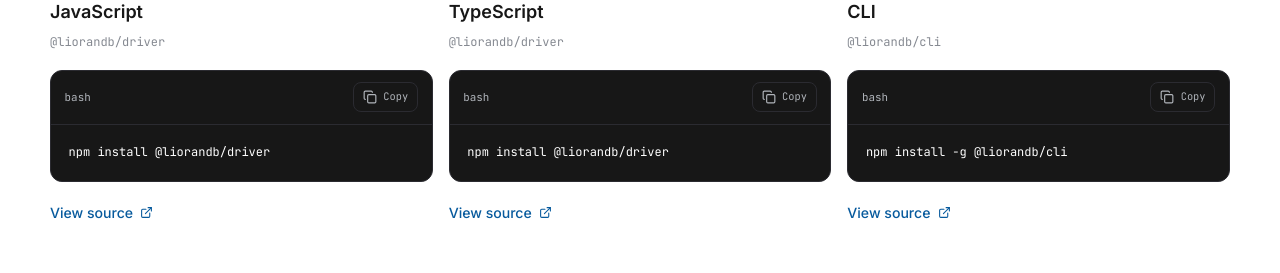
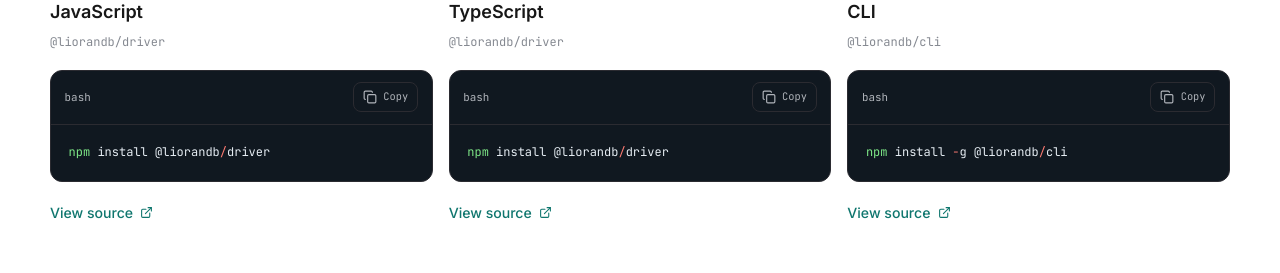
Before and after one commit to UltronTheAI/liorandb.com, a Next.js app: page /drivers in a window 1280 px wide. Shown: the part 613-886 px from the top of the page. Built offline with nearby package versions, Linux system fonts and the light colour scheme.

Commit message:
feat: enhance code syntax highlighting and improve copy functionality; refactor home page to utilize new terminal component

```diff
--- a/app/globals.css
+++ b/app/globals.css
@@ -19,11 +19,11 @@
   --color-hairline: #f0f0f3;
   --color-hairline-strong: #dcdee0;
   --color-hairline-dark: #2b2b31;
-  --color-accent: #0d74ce;
-  --color-accent-strong: #075a9d;
-  --color-accent-soft: #eaf3fb;
+  --color-accent: #0f766e;
+  --color-accent-strong: #0f766e;
+  --color-accent-soft: #d9f1ed;
   --color-warning: #ab6400;
-  --color-code: #171717;
+  --color-code: #101820;
   --color-code-border: #2b2b31;
   --color-success: #16a34a;
   --radius-xs: 4px;
@@ -57,11 +57,11 @@ html.dark {
   --color-hairline: #232328;
   --color-hairline-strong: #2e2e36;
   --color-hairline-dark: #303039;
-  --color-accent: #47c2ff;
-  --color-accent-strong: #8bdcff;
-  --color-accent-soft: #152a37;
+  --color-accent: #5eead4;
+  --color-accent-strong: #5eead4;
+  --color-accent-soft: #123c3a;
   --color-warning: #f59e0b;
-  --color-code: #101012;
+  --color-code: #0b1117;
   --color-code-border: #2e2e36;
   --color-success: #22c55e;
   color-scheme: dark;
@@ -76,13 +76,14 @@ html.dark {
 }
 
 * { box-sizing: border-box; }
-html { scroll-behavior: smooth; overflow-x: clip; }
-body { margin: 0; overflow-x: clip; background: var(--color-canvas); color: var(--color-ink); font-family: var(--font-ui); text-rendering: optimizeLegibility; -webkit-font-smoothing: antialiased; }
+html { scroll-behavior: smooth; }
+body { margin: 0; background: var(--color-canvas); color: var(--color-ink); font-family: var(--font-ui); text-rendering: optimizeLegibility; -webkit-font-smoothing: antialiased; }
 a, button { transition: color 160ms ease, background-color 160ms ease, border-color 160ms ease, opacity 160ms ease, transform 160ms ease; }
 a:focus-visible, button:focus-visible { outline: 2px solid var(--color-accent); outline-offset: 3px; }
 ::selection { background: var(--color-ink); color: var(--color-canvas); }
 
 .container-wide { width: min(100% - 2rem, 1180px); margin-inline: auto; }
+.grid > *, .flex > * { min-width: 0; }
 .site-header { position: sticky; top: 0; z-index: 40; border-bottom: 1px solid var(--color-hairline); background: var(--color-canvas); }
 .brand-mark { display: inline-flex; align-items: center; gap: .625rem; color: var(--color-ink); font-size: 1rem; font-weight: 600; letter-spacing: -.02em; }
 .brand-mark__glyph { display: grid; place-items: center; width: 1.75rem; height: 1.75rem; border-radius: var(--radius-sm); background: var(--color-ink); color: var(--color-canvas); font-family: var(--font-code); font-size: .8rem; }
@@ -111,9 +112,10 @@ a:focus-visible, button:focus-visible { outline: 2px solid var(--color-accent);
 .page-intro { border-bottom: 1px solid var(--color-hairline); padding: 5rem 0 4rem; }
 .hero-section { border-bottom: 1px solid var(--color-hairline); padding: 6rem 0 5.5rem; background: var(--color-canvas); }
 .hero-grid { display: grid; align-items: center; gap: 4rem; grid-template-columns: minmax(0, 1fr) minmax(360px, .88fr); }
-.hero-console { overflow: hidden; border: 1px solid var(--color-code-border); border-radius: var(--radius-lg); background: var(--color-code); color: var(--color-on-dark); }
-.hero-console__top { display: flex; align-items: center; gap: .55rem; border-bottom: 1px solid var(--color-code-border); padding: .8rem 1rem; color: var(--color-on-dark-soft); font-family: var(--font-code); font-size: .7rem; }
-.hero-console__body { padding: 1.35rem; }
+.terminal-surface { min-width: 0; max-width: 100%; border: 1px solid var(--color-code-border); border-radius: var(--radius-lg); background: var(--color-code); color: var(--color-on-dark); }
+.terminal-surface__header { display: flex; min-width: 0; align-items: center; justify-content: space-between; gap: .75rem; border-bottom: 1px solid var(--color-code-border); padding: .8rem 1rem; color: var(--color-on-dark-soft); font-family: var(--font-code); font-size: .7rem; }
+.terminal-surface__label { min-width: 0; overflow-wrap: anywhere; }
+.terminal-surface__body { max-width: 100%; margin: 0; overflow-x: auto; padding: 1.35rem; font-family: var(--font-code); font-size: .75rem; line-height: 1.8; scrollbar-color: #69727c var(--color-code); scrollbar-width: thin; white-space: pre; }
 .display-mega, .display-xl, .display-lg, .display-md { color: var(--color-ink); font-weight: 600; letter-spacing: -.055em; line-height: 1.08; }
 .display-mega { font-size: clamp(2rem, 5vw, 4rem); }
 .display-xl { font-size: clamp(2rem, 4vw, 3rem); }
@@ -139,11 +141,23 @@ a:focus-visible, button:focus-visible { outline: 2px solid var(--color-accent);
 .inline-link:hover { color: var(--color-accent); text-decoration: underline; text-underline-offset: 4px; }
 .eyebrow { color: var(--color-muted); font-size: 11px; font-weight: 600; letter-spacing: .88px; line-height: 1.4; text-transform: uppercase; }
 
-.code-surface { overflow: hidden; border: 1px solid var(--color-code-border); border-radius: var(--radius-lg); background: var(--color-code); color: var(--color-on-dark); }
-.code-surface__header { display: flex; align-items: center; justify-content: space-between; border-bottom: 1px solid var(--color-code-border); padding: .7rem .85rem; color: var(--color-on-dark-soft); font-family: var(--font-code); font-size: .68rem; }
+.code-surface { min-width: 0; max-width: 100%; border: 1px solid var(--color-code-border); border-radius: var(--radius-lg); background: var(--color-code); color: var(--color-on-dark); }
+.code-surface__header { display: flex; min-width: 0; align-items: center; justify-content: space-between; gap: .75rem; border-bottom: 1px solid var(--color-code-border); padding: .7rem .85rem; color: var(--color-on-dark-soft); font-family: var(--font-code); font-size: .68rem; }
+.code-surface__label { min-width: 0; overflow-wrap: anywhere; }
 .copy-button { height: 1.9rem; border-color: var(--color-hairline-dark); background: transparent; color: var(--color-on-dark-soft); padding: 0 .55rem; font-family: var(--font-code); font-size: .65rem; }
 .copy-button:hover { border-color: var(--color-on-dark-soft); color: var(--color-on-dark); }
-.code-surface__body { overflow-x: auto; padding: 1.1rem; font-family: var(--font-code); font-size: .75rem; line-height: 1.8; white-space: pre; }
+.code-surface__body { max-width: 100%; margin: 0; overflow-x: auto; padding: 1.1rem; font-family: var(--font-code); font-size: .75rem; line-height: 1.8; scrollbar-color: #69727c var(--color-code); scrollbar-width: thin; white-space: pre; }
+.code-surface__body code { display: block; min-width: max-content; }
+.syntax-comment { color: #8b949e; }
+.syntax-constant, .syntax-number { color: #79c0ff; }
+.syntax-function { color: #d2a8ff; }
+.syntax-keyword, .syntax-operator { color: #ff7b72; }
+.syntax-property { color: #c9d1d9; }
+.syntax-string { color: #a5d6ff; }
+.syntax-type { color: #ffa657; }
+.syntax-variable { color: #ffa657; }
+.syntax-command { color: #7ee787; }
+.syntax-plain { color: #e6edf3; }
 .code-block { border: 1px solid var(--color-code-border); border-radius: var(--radius-lg); background: var(--color-code); color: var(--color-on-dark); font-family: var(--font-code); }
 .code-scroll { scrollbar-color: #555 var(--color-code); scrollbar-width: thin; }
 .architecture-diagram { border-left: 1px solid var(--color-hairline-strong); padding-left: 1.35rem; }
@@ -158,7 +172,8 @@ a:focus-visible, button:focus-visible { outline: 2px solid var(--color-accent);
 .chart-tab:hover, .chart-tab.is-active { color: var(--color-ink); }
 .chart-tab.is-active { border-bottom-color: var(--color-accent); }
 .chart-body { padding: 1.5rem 0; }
-.chart-bar { height: 100%; border-radius: 2px; background: var(--color-accent); }
+.chart-track { min-height: .75rem; border-radius: 2px; }
+.chart-bar { min-height: .75rem; border-radius: 2px; background: var(--color-accent); }
 .chart-bar--accent-soft { background: #6f9eb9; }
 .chart-bar--muted { background: #9aa6ad; }
 .table-wrap { overflow-x: auto; border-block: 1px solid var(--color-hairline-strong); }
--- a/components/site/code-block.tsx
+++ b/components/site/code-block.tsx
@@ -1,5 +1,10 @@
 import { CopyButton } from "@/components/site/copy-button";
+import { SyntaxCode } from "@/components/site/syntax";
 
 export function CodeBlock({ code, language = "text", filename }: { code: string; language?: string; filename?: string }) {
-  return <div className="code-surface"><div className="code-surface__header"><span>{filename ?? language}</span><CopyButton value={code} /></div><pre className="code-surface__body"><code>{code}</code></pre></div>;
+  return <div className="code-surface"><div className="code-surface__header"><span className="code-surface__label">{filename ?? language}</span><CopyButton value={code} /><span className="sr-only" aria-live="polite">Code can be copied to the clipboard.</span></div><pre className="code-surface__body" tabIndex={0} aria-label={`${filename ?? language} code`}><code><SyntaxCode code={code} language={language} /></code></pre></div>;
 }
+
+export function Terminal({ code, label = "liorandb / local" }: { code: string; label?: string }) {
+  return <div className="terminal-surface"><div className="terminal-surface__header"><span className="terminal-surface__label">{label}</span><CopyButton value={code} /></div><pre className="terminal-surface__body" tabIndex={0} aria-label={`${label} terminal commands`}><code><SyntaxCode code={code} language="bash" /></code></pre></div>;
+}
--- a/components/site/home.tsx
+++ b/components/site/home.tsx
@@ -2,10 +2,10 @@ import Link from "next/link";
 import { ArrowRight, Database, GitBranch, Server, ShieldCheck } from "lucide-react";
 import { ArchitectureDiagram } from "@/components/site/architecture-diagram";
 import { BenchmarkSummary } from "@/components/site/benchmark-charts";
-import { CodeBlock } from "@/components/site/code-block";
+import { CodeBlock, Terminal } from "@/components/site/code-block";
 import { PublicLayout } from "@/components/site/layout";
 import { Container, Panel, SectionHeading } from "@/components/site/ui";
-import { benchmarkData, featureGroups, getStartedCode, siteConfig } from "@/data/content";
+import { benchmarkData, featureGroups, getStartedCode, localDeveloperWorkflow, siteConfig } from "@/data/content";
 
 export function HomePage() {
   return (
@@ -22,17 +22,7 @@ export function HomePage() {
               </div>
               <p className="mt-5 text-xs text-[var(--color-muted)]">Self-hostable · V2 pre-alpha · APIs and deployment details live in the maintained docs</p>
             </div>
-            <div className="hero-console" aria-label="LioranDB local developer workflow">
-              <div className="hero-console__top"><span>liorandb / local</span><span className="ml-auto font-mono text-[var(--color-muted)]">27018</span></div>
-              <div className="hero-console__body">
-                <div className="font-mono text-xs leading-7 text-[var(--color-on-dark-soft)]">
-                  <p><span className="text-[var(--color-accent)]">$</span> docker run -d --name liorandb -p 27018:27018 -p 27019:27019 -p 27201:27201 -v ldb-data:/var/lib/liorandb/data liorandb/liorandb:pre-alpha</p>
-                  <p><span className="text-[var(--color-accent)]">$</span> npm install @liorandb/driver</p>
-                  <p className="mt-4 text-[var(--color-on-dark-soft)]">connect, insert, and query through the documented driver</p>
-                  <p><span className="text-[var(--color-accent)]">$</span> node index.ts</p>
-                </div>
-              </div>
-            </div>
+            <Terminal code={`$ ${localDeveloperWorkflow.replaceAll("\n", "\n$ ")}`} />
           </div>
         </Container>
       </section>
--- /dev/null
+++ b/components/site/syntax.tsx
@@ -0,0 +1,178 @@
+import type { ReactNode } from "react";
+
+type SyntaxKind =
+  | "comment"
+  | "constant"
+  | "function"
+  | "keyword"
+  | "number"
+  | "operator"
+  | "property"
+  | "string"
+  | "type"
+  | "variable"
+  | "command"
+  | "plain";
+
+type SyntaxToken = { kind: SyntaxKind; value: string };
+
+const javascriptKeywords = new Set([
+  "as",
+  "async",
+  "await",
+  "catch",
+  "class",
+  "const",
+  "else",
+  "export",
+  "extends",
+  "finally",
+  "from",
+  "function",
+  "if",
+  "import",
+  "in",
+  "interface",
+  "let",
+  "new",
+  "of",
+  "return",
+  "throw",
+  "try",
+  "type",
+  "typeof",
+  "undefined",
+  "var",
+  "while",
+]);
+
+const shellCommands = new Set(["docker", "git", "node", "npm", "npx", "pnpm", "yarn"]);
+const constants = new Set(["false", "null", "true", "undefined"]);
+const multiCharacterOperators = ["===", "!==", "=>", "??", "?.", "&&", "||", "<=", ">=", "++", "--", "+=", "-=", "**"];
+
+function isWordStart(value: string) {
+  return /[A-Za-z_$]/.test(value);
+}
+
+function isWordPart(value: string) {
+  return /[A-Za-z0-9_$-]/.test(value);
+}
+
+function readQuoted(code: string, start: number, quote: string) {
+  let index = start + 1;
+  while (index < code.length) {
+    if (code[index] === "\\") {
+      index += 2;
+      continue;
+    }
+    if (code[index] === quote) {
+      return index + 1;
+    }
+    index += 1;
+  }
+  return code.length;
+}
+
+function tokenize(code: string, language: string): SyntaxToken[] {
+  const normalizedLanguage = language.toLowerCase();
+  const isShell = normalizedLanguage === "bash" || normalizedLanguage === "shell" || normalizedLanguage === "sh";
+  const tokens: SyntaxToken[] = [];
+  let index = 0;
+
+  const push = (kind: SyntaxKind, value: string) => {
+    if (!value) return;
+    const previous = tokens[tokens.length - 1];
+    if (previous?.kind === kind) {
+      previous.value += value;
+    } else {
+      tokens.push({ kind, value });
+    }
+  };
+
+  while (index < code.length) {
+    const current = code[index];
+    const next = code[index + 1] ?? "";
+
+    if (/\s/.test(current)) {
+      let end = index + 1;
+      while (end < code.length && /\s/.test(code[end])) end += 1;
+      push("plain", code.slice(index, end));
+      index = end;
+      continue;
+    }
+
+    if ((!isShell && current === "/" && next === "/") || (isShell && current === "#")) {
+      const end = code.indexOf("\n", index);
+      const commentEnd = end === -1 ? code.length : end;
+      push("comment", code.slice(index, commentEnd));
+      index = commentEnd;
+      continue;
+    }
+
+    if (current === "\"" || current === "'" || (!isShell && current === "`")) {
+      const end = readQuoted(code, index, current);
+      push("string", code.slice(index, end));
+      index = end;
+      continue;
+    }
+
+    if (current === "$" && isWordStart(next)) {
+      let end = index + 2;
+      while (end < code.length && isWordPart(code[end])) end += 1;
+      push("variable", code.slice(index, end));
+      index = end;
+      continue;
+    }
+
+    if (/\d/.test(current)) {
+      const match = code.slice(index).match(/^\d+(?:\.\d+)?/);
+      const value = match?.[0] ?? current;
+      push("number", value);
+      index += value.length;
+      continue;
+    }
+
+    if (isWordStart(current)) {
+      let end = index + 1;
+      while (end < code.length && isWordPart(code[end])) end += 1;
+      const value = code.slice(index, end);
+      let lookahead = end;
+      while (lookahead < code.length && /\s/.test(code[lookahead])) lookahead += 1;
+      const previousCharacter = code[index - 1] ?? "";
+      const isDeclaredVariable = /(?:const|let|var)\s+$/.test(code.slice(0, index));
+
+      if (isShell && shellCommands.has(value)) push("command", value);
+      else if (constants.has(value)) push("constant", value);
+      else if (!isShell && javascriptKeywords.has(value)) push("keyword", value);
+      else if (!isShell && code[lookahead] === "(") push("function", value);
+      else if (!isShell && previousCharacter === ".") push("property", value);
+      else if (!isShell && isDeclaredVariable) push("variable", value);
+      else if (!isShell && /^[A-Z]/.test(value)) push("type", value);
+      else push("plain", value);
+
+      index = end;
+      continue;
+    }
+
+    const operator = multiCharacterOperators.find((candidate) => code.startsWith(candidate, index));
+    if (operator) {
+      push("operator", operator);
+      index += operator.length;
+      continue;
+    }
+
+    if ("=+-*/%!<>?:&|^~".includes(current)) push("operator", current);
+    else push("plain", current);
+    index += 1;
+  }
+
+  return tokens;
+}
+
+export function SyntaxCode({ code, language }: { code: string; language: string }): ReactNode {
+  return tokenize(code, language).map((token, index) => (
+    <span key={`${token.kind}-${index}`} className={`syntax-${token.kind}`}>
+      {token.value}
+    </span>
+  ));
+}
--- a/data/content.ts
+++ b/data/content.ts
@@ -100,6 +100,8 @@ export const installCommands = {
   driver: "npm install @liorandb/driver",
 } as const;
 
+export const localDeveloperWorkflow = `${installCommands.docker}\n\n${installCommands.driver}\nnode index.ts`;
+
 export const getStartedCode = `import { LioranDBClient } from "@liorandb/driver";
 
 const client = await LioranDBClient.connect(
```
Also changed, not shown: app/cookies/page.tsx (+4 -4 lines), components/site/benchmark-charts.tsx (+1 -1 lines), components/site/copy-button.tsx (+15 -2 lines).
